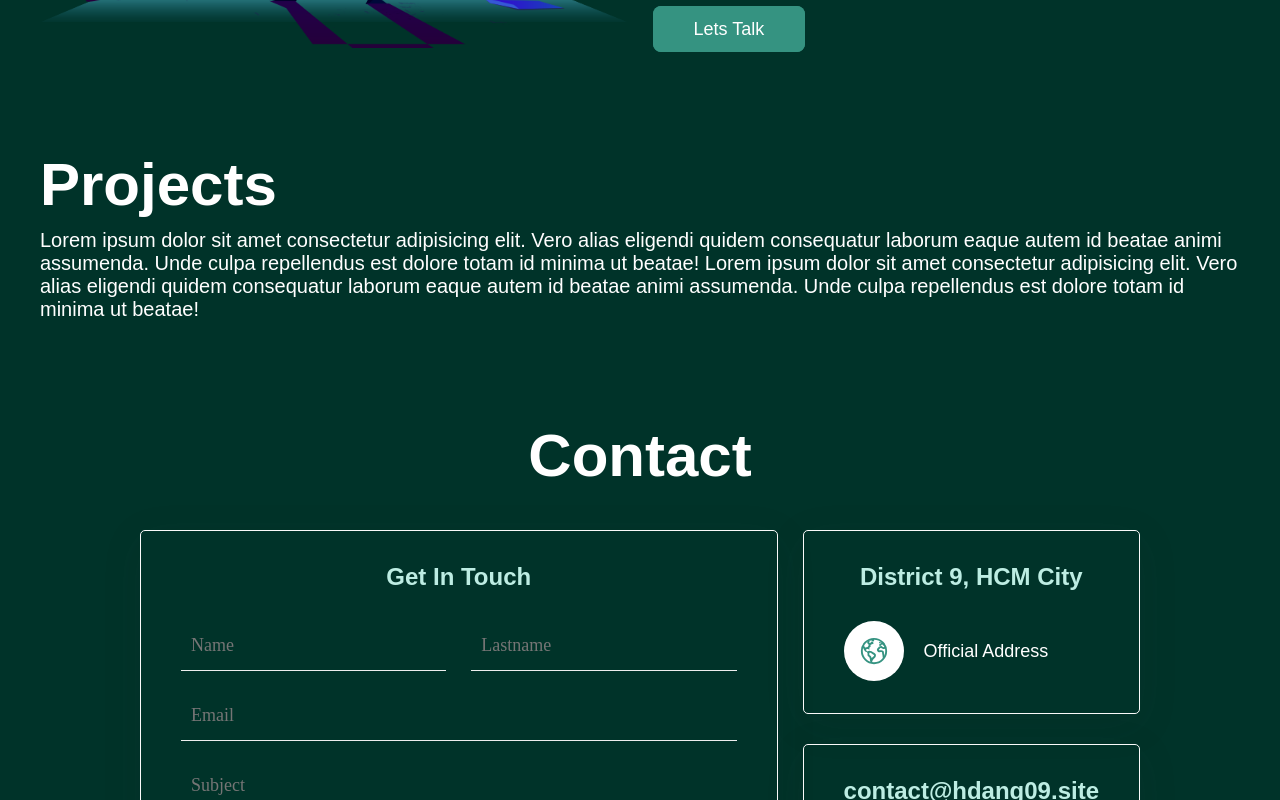
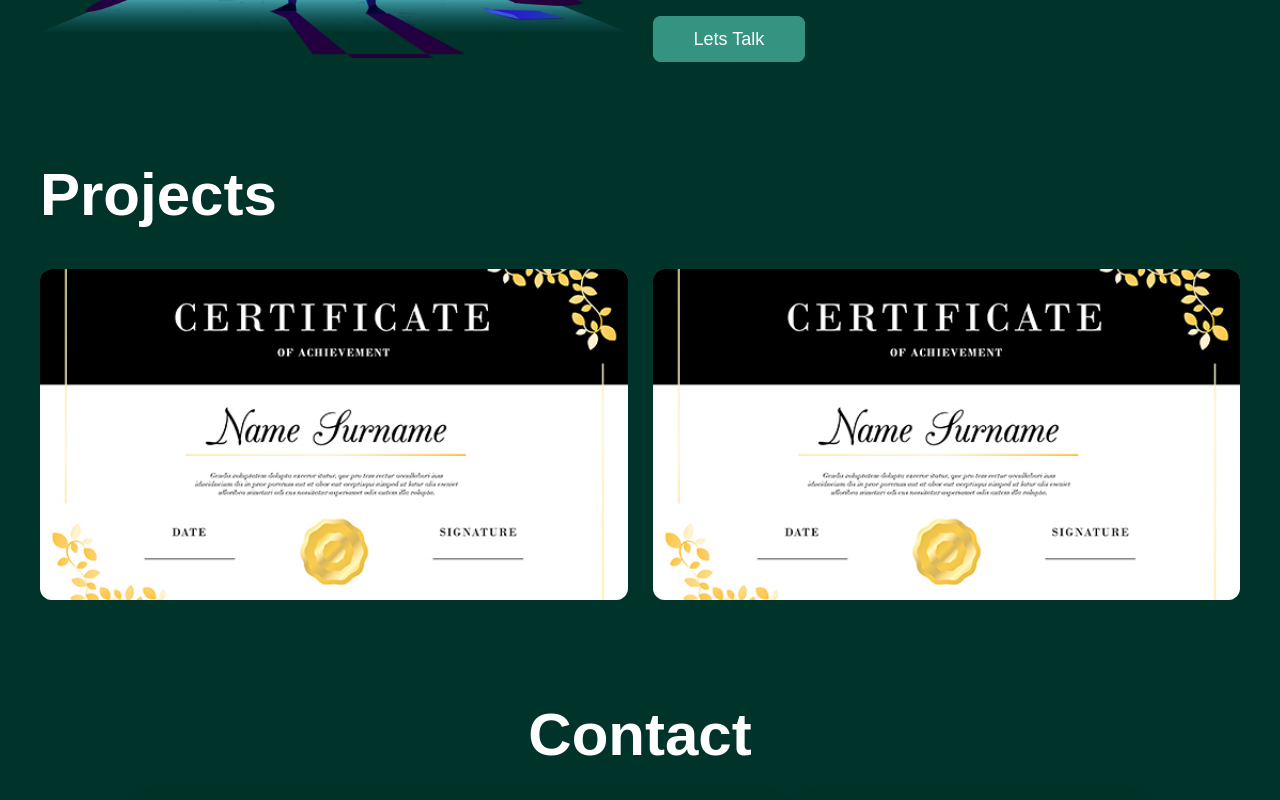
Before and after one commit to hdang09/Portfolio, a Next.js app: page / in a window 1280 px wide. Shown: the part 1389-2189 px from the top of the page. Built offline with nearby package versions, Linux system fonts and the light colour scheme.

Commit message:
UPDATE - Complete Projects section

```diff
--- a/components/AboutMe/about-me.module.scss
+++ b/components/AboutMe/about-me.module.scss
@@ -16,7 +16,7 @@
     .heading {
         font-size: 6rem;
         color: #fff;
-        margin-bottom: 10px;
+        margin-bottom: 20px;
     }
 }
 
--- a/components/AboutMe/index.tsx
+++ b/components/AboutMe/index.tsx
@@ -136,10 +136,10 @@ const AboutMe = () => {
                 <div className={cn('tab', { active: activeTab === 3 })}>
                     <div className={cn('col-3')}>
                         {SOCIAL_MEDIA.map((item) => (
-                            <Link href={item.href} key={item.name} className={cn('sm-group')}>
+                            <a href={item.href} key={item.name} className={cn('sm-group')}>
                                 <div className={cn('icon', item.classname)}>{item.icon}</div>
                                 <span className={cn('name')}>{item.name}</span>
-                            </Link>
+                            </a>
                         ))}
                     </div>
                 </div>
--- a/components/Parallax/index.tsx
+++ b/components/Parallax/index.tsx
@@ -20,7 +20,7 @@ const Parallax = () => {
         const handleScroll = () => {
             let value = window.scrollY;
 
-            if (textRef.current) {
+            if (textRef.current && value < 1024) {
                 textRef.current.style.marginTop = value * 2.5 + 'px';
             }
             if (leafRef.current) {
--- a/components/Projects/projects.module.scss
+++ b/components/Projects/projects.module.scss
@@ -16,10 +16,53 @@
     .heading {
         font-size: 6rem;
         color: #fff;
-        margin-bottom: 10px;
+        margin-bottom: 40px;
+    }
+}
+
+.project {
+    background-color: var(--primary-color);
+    aspect-ratio: 16/9;
+    border-radius: 12px;
+    display: flex;
+    align-items: center;
+    justify-content: center;
+    position: relative;
+
+    img {
+        border-radius: 12px;
+        width: 100%;
+        height: 100%;
     }
 
-    .description {
-        font-size: 2rem;
+    .details {
+        // display: none;
+        visibility: hidden;
+
+        position: absolute;
+        transition: background-color linear 0.3s;
+        background-color: transparent;
+        color: #fff;
+        width: 100%;
+        height: 100%;
+        padding: 24px;
+
+        h1 {
+            font-size: 3rem;
+        }
+
+        p {
+            margin: 24px 0 48px 0;
+        }
+
+        svg {
+            margin-right: 12px;
+        }
+    }
+
+    &:hover .details {
+        // display: block;
+        visibility: visible;
+        background-color: rgba(0, 0, 0, 0.7);
     }
 }
--- a/components/Projects/projects.tsx
+++ b/components/Projects/projects.tsx
@@ -1,20 +1,62 @@
+import { SiNextdotjs, SiSpring, SiStyledcomponents } from 'react-icons/si';
+
+import { FaSass } from 'react-icons/fa';
+import Image from 'next/image';
 import classNames from 'classnames/bind';
 import styles from './projects.module.scss';
 
 const cn = classNames.bind(styles);
 
+const Tech = {
+    Spring: <SiSpring size={40} marginRight={10} color="green" />,
+    NextJS: <SiNextdotjs size={40} color="black" />,
+    Styledcomponents: <SiStyledcomponents size={40} />,
+    SaaS: <FaSass size={40} />,
+};
+
+type Project = {
+    name: string;
+    desc: string;
+    imgUrl: string;
+    url: string;
+    techstacks: any[];
+};
+
 const Projects = () => {
+    const PROJECTS: Project[] = [
+        {
+            name: 'Shorten URL',
+            desc: 'An URL Shortener that transform long, ugly links into nice, short URLs',
+            imgUrl: '/award/certificate-1.jpg',
+            url: 'short.hdang09.site',
+            techstacks: [Tech.Spring, Tech.NextJS, Tech.Styledcomponents],
+        },
+        {
+            name: 'IQ Challenge',
+            desc: 'A quiz game website of F-code club for the orientation to welcome K18 of FPT University HCM.',
+            imgUrl: '/award/certificate-1.jpg',
+            url: 'iq.hdang09.site',
+            techstacks: [Tech.Spring, Tech.NextJS, Tech.Styledcomponents],
+        },
+    ];
     return (
         <section id="projects" className={cn('section')}>
             <div className={cn('container')}>
                 <h2 className={cn('heading')}>Projects</h2>
-                <p className={cn('description')}>
-                    Lorem ipsum dolor sit amet consectetur adipisicing elit. Vero alias eligendi quidem consequatur
-                    laborum eaque autem id beatae animi assumenda. Unde culpa repellendus est dolore totam id minima ut
-                    beatae! Lorem ipsum dolor sit amet consectetur adipisicing elit. Vero alias eligendi quidem
-                    consequatur laborum eaque autem id beatae animi assumenda. Unde culpa repellendus est dolore totam
-                    id minima ut beatae!
-                </p>
+
+                <div className="col-6">
+                    {PROJECTS.map((project) => (
+                        <a href={project.url} className={cn('project')} key={project.name}>
+                            <Image src={project.imgUrl} alt={project.name} width={200} height={200} />
+
+                            <div className={cn('details')}>
+                                <h1>{project.name}</h1>
+                                <p>{project.desc}</p>
+                                {project.techstacks.map((item) => item)}
+                            </div>
+                        </a>
+                    ))}
+                </div>
             </div>
         </section>
     );
```
